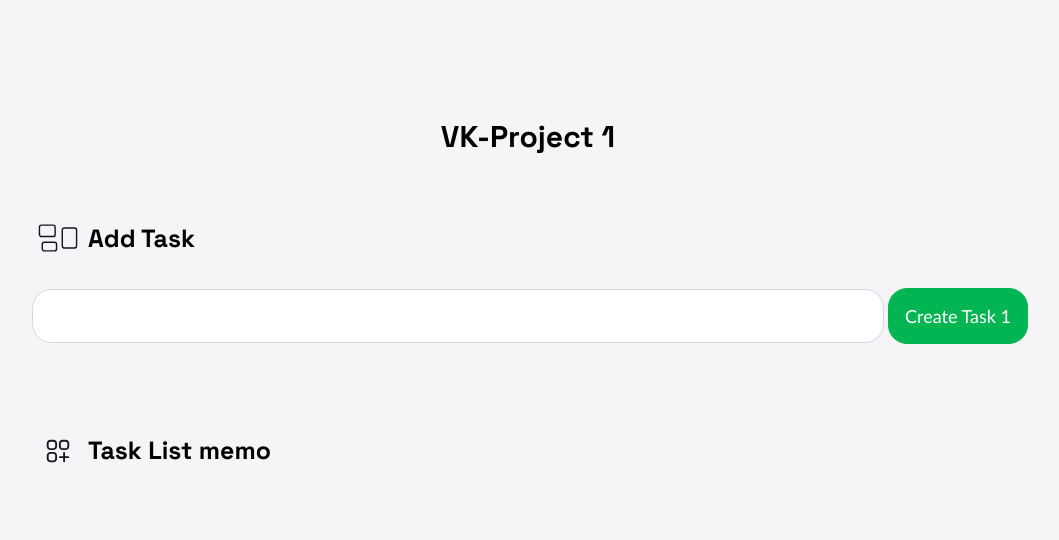
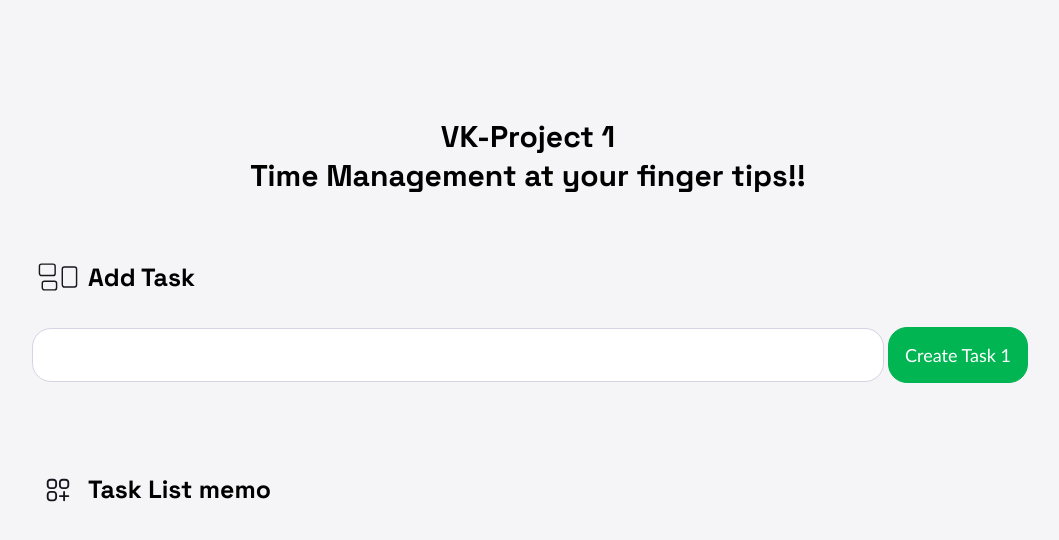
Before and after one commit to Vinodk-17/To-Do-List, a plain HTML site: page index.html in a window 1280 px wide. Shown: the whole page, without its empty margins (112-1171 px from the left). Drawn offline with Linux system fonts and the light colour scheme.

Commit message:
Updated Index

```diff
--- a/index.html
+++ b/index.html
@@ -20,6 +20,7 @@
   <body>
     <br><br><br>
     <center><h4>VK-Project 1</h4></center>
+    <center><h4>Time Management at your finger tips!!</h4></center>
 
     <div id="container">
       <div class="input_container">
```
